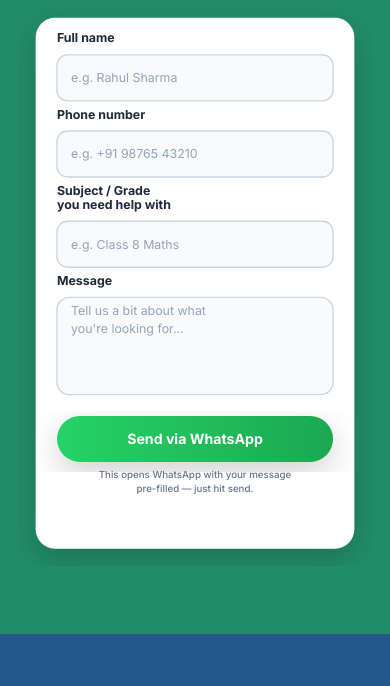
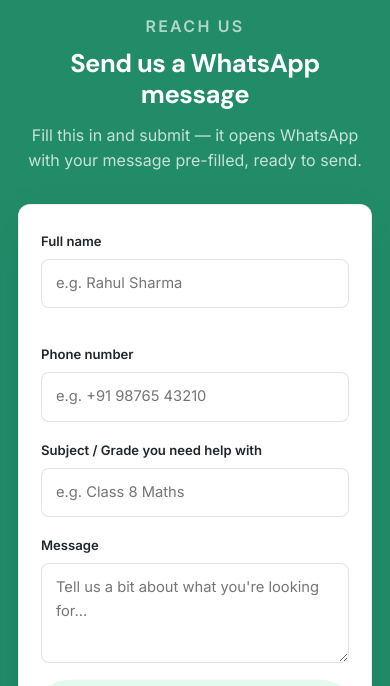
Before and after one commit to tanbirab/testpto, a plain HTML site: page contact.html in a window 390 px wide. Shown: the part 930-1616 px from the top of the page. Drawn offline with Linux system fonts and the light colour scheme.

Commit message:
Add files via upload

```diff
--- a/contact.html
+++ b/contact.html
@@ -106,141 +106,30 @@
   </div>
 </section>
 
-<!-- CONTACT FORM — cinematic full-bleed section, coded inline SVG
-     rebuilt from the uploaded WHATSAPP_FORM.svg. Colors, radii,
-     shadow and gradient preserved exactly from the source; only the
-     font-family was swapped to the site's own type (--font-body),
-     and the outer section is sized on the same min-height:(100vh -
-     header) rhythm as the homepage's .faq-cinema so it reads as one
-     more full screen in the same cinematic sequence. The submit
-     button is wired to the same data-wa WhatsApp-link mechanism
-     used by every other CTA on the site (see script.js). -->
+<!-- CONTACT FORM — a real, responsive HTML form (same .form-card
+     pattern used on Apply/Review) sitting on the site's green
+     cinematic band. Wired to #contactForm -> setupContactForm() in
+     script.js, which opens WhatsApp with the message pre-filled. -->
 <section class="contact-form-cinema" id="contact-form">
-  <div class="contact-form-frame">
-    <svg class="contact-form-svg" viewBox="0 0 1600 680" xmlns="http://www.w3.org/2000/svg" role="img" aria-label="WhatsApp contact form">
-      <defs>
-        <filter id="cf-shadow" x="-5%" y="-10%" width="110%" height="130%">
-          <feDropShadow dx="0" dy="20" stdDeviation="28" flood-color="#000000" flood-opacity="0.18" />
-        </filter>
-        <linearGradient id="cf-btn-whatsapp" x1="0%" y1="0%" x2="100%" y2="0%">
-          <stop offset="0%" stop-color="#25D366" />
-          <stop offset="100%" stop-color="#1DA851" />
-        </linearGradient>
-      </defs>
-
-      <rect width="1600" height="680" fill="#228C68" />
-
-      <g transform="translate(60, 60)" filter="url(#cf-shadow)">
-        <rect width="1480" height="560" rx="28" fill="#FFFFFF" />
-
-        <g transform="translate(60, 60)">
-
-          <!-- Full name -->
-          <g transform="translate(0, 0)">
-            <text x="0" y="0" style="font-family:var(--font-body)" font-size="17" font-weight="700" fill="#1E293B">Full name</text>
-            <rect y="16" width="430" height="64" rx="14" fill="#F8FAFC" stroke="#CBD5E1" stroke-width="1.5" />
-            <text x="20" y="55" style="font-family:var(--font-body)" font-size="16" fill="#94A3B8">e.g. Rahul Sharma</text>
-          </g>
-
-          <!-- Phone number -->
-          <g transform="translate(465, 0)">
-            <text x="0" y="0" style="font-family:var(--font-body)" font-size="17" font-weight="700" fill="#1E293B">Phone number</text>
-            <rect y="16" width="430" height="64" rx="14" fill="#F8FAFC" stroke="#CBD5E1" stroke-width="1.5" />
-            <text x="20" y="55" style="font-family:var(--font-body)" font-size="16" fill="#94A3B8">e.g. +91 98765 43210</text>
-          </g>
-
-          <!-- Subject / Grade -->
-          <g transform="translate(930, 0)">
-            <text x="0" y="0" style="font-family:var(--font-body)" font-size="17" font-weight="700" fill="#1E293B">Subject / Grade you need help with</text>
-            <rect y="16" width="430" height="64" rx="14" fill="#F8FAFC" stroke="#CBD5E1" stroke-width="1.5" />
-            <text x="20" y="55" style="font-family:var(--font-body)" font-size="16" fill="#94A3B8">e.g. Class 8 Maths</text>
-          </g>
-
-          <!-- Message -->
-          <g transform="translate(0, 130)">
-            <text x="0" y="0" style="font-family:var(--font-body)" font-size="17" font-weight="700" fill="#1E293B">Message</text>
-            <rect y="16" width="1360" height="180" rx="16" fill="#F8FAFC" stroke="#CBD5E1" stroke-width="1.5" />
-            <text x="20" y="55" style="font-family:var(--font-body)" font-size="16" fill="#94A3B8">Tell us a bit about what you're looking for...</text>
-            <path d="M1344 182L1352 174M1348 182L1352 178" stroke="#CBD5E1" stroke-width="2" stroke-linecap="round" />
-          </g>
-
-          <!-- Submit -->
-          <a href="#" data-wa data-wa-msg="Hi Tutoria, I'd like to get in touch." aria-label="Send via WhatsApp">
-            <g transform="translate(455, 360)" style="cursor:pointer;">
-              <rect width="450" height="64" rx="32" fill="url(#cf-btn-whatsapp)" filter="url(#cf-shadow)" />
-              <text x="225" y="38" text-anchor="middle" style="font-family:var(--font-body)" font-size="18" font-weight="700" fill="#FFFFFF">Send via WhatsApp</text>
-            </g>
-          </a>
-          <text x="680" y="456" text-anchor="middle" style="font-family:var(--font-body)" font-size="13" font-weight="500" fill="#64748B">This opens WhatsApp with your message pre-filled — just hit send.</text>
-
-        </g>
-      </g>
-    </svg>
-
-    <!-- Mobile layout: same fields/copy, stacked vertically in a
-         narrower canvas so the card fills the screen width with no
-         horizontal scrolling and no leftover empty space. -->
-    <svg class="contact-form-svg contact-form-svg-mobile" viewBox="0 0 400 640" xmlns="http://www.w3.org/2000/svg" role="img" aria-label="WhatsApp contact form">
-      <defs>
-        <filter id="cf-shadow-m" x="-8%" y="-10%" width="116%" height="130%">
-          <feDropShadow dx="0" dy="12" stdDeviation="18" flood-color="#000000" flood-opacity="0.18" />
-        </filter>
-        <linearGradient id="cf-btn-whatsapp-m" x1="0%" y1="0%" x2="100%" y2="0%">
-          <stop offset="0%" stop-color="#25D366" />
-          <stop offset="100%" stop-color="#1DA851" />
-        </linearGradient>
-      </defs>
-
-      <rect width="400" height="640" fill="#228C68" />
-
-      <g transform="translate(20, 20)" filter="url(#cf-shadow-m)">
-        <rect width="360" height="600" rx="22" fill="#FFFFFF" />
-
-        <g transform="translate(24, 28)">
-
-          <!-- Full name -->
-          <g transform="translate(0, 0)">
-            <text x="0" y="0" style="font-family:var(--font-body)" font-size="14" font-weight="700" fill="#1E293B">Full name</text>
-            <rect y="14" width="312" height="52" rx="12" fill="#F8FAFC" stroke="#CBD5E1" stroke-width="1.5" />
-            <text x="16" y="45" style="font-family:var(--font-body)" font-size="14" fill="#94A3B8">e.g. Rahul Sharma</text>
-          </g>
-
-          <!-- Phone number -->
-          <g transform="translate(0, 86)">
-            <text x="0" y="0" style="font-family:var(--font-body)" font-size="14" font-weight="700" fill="#1E293B">Phone number</text>
-            <rect y="14" width="312" height="52" rx="12" fill="#F8FAFC" stroke="#CBD5E1" stroke-width="1.5" />
-            <text x="16" y="45" style="font-family:var(--font-body)" font-size="14" fill="#94A3B8">e.g. +91 98765 43210</text>
-          </g>
-
-          <!-- Subject / Grade -->
-          <g transform="translate(0, 172)">
-            <text x="0" y="0" style="font-family:var(--font-body)" font-size="14" font-weight="700" fill="#1E293B">Subject / Grade</text>
-            <text x="0" y="16" style="font-family:var(--font-body)" font-size="14" font-weight="700" fill="#1E293B">you need help with</text>
-            <rect y="30" width="312" height="52" rx="12" fill="#F8FAFC" stroke="#CBD5E1" stroke-width="1.5" />
-            <text x="16" y="61" style="font-family:var(--font-body)" font-size="14" fill="#94A3B8">e.g. Class 8 Maths</text>
-          </g>
-
-          <!-- Message -->
-          <g transform="translate(0, 274)">
-            <text x="0" y="0" style="font-family:var(--font-body)" font-size="14" font-weight="700" fill="#1E293B">Message</text>
-            <rect y="14" width="312" height="110" rx="14" fill="#F8FAFC" stroke="#CBD5E1" stroke-width="1.5" />
-            <text x="16" y="34" style="font-family:var(--font-body)" font-size="14" fill="#94A3B8">Tell us a bit about what</text>
-            <text x="16" y="54" style="font-family:var(--font-body)" font-size="14" fill="#94A3B8">you're looking for...</text>
-          </g>
-
-          <!-- Submit -->
-          <a href="#" data-wa data-wa-msg="Hi Tutoria, I'd like to get in touch." aria-label="Send via WhatsApp">
-            <g transform="translate(0, 422)" style="cursor:pointer;">
-              <rect width="312" height="52" rx="26" fill="url(#cf-btn-whatsapp-m)" filter="url(#cf-shadow-m)" />
-              <text x="156" y="32" text-anchor="middle" style="font-family:var(--font-body)" font-size="16" font-weight="700" fill="#FFFFFF">Send via WhatsApp</text>
-            </g>
-          </a>
-          <text x="156" y="492" text-anchor="middle" style="font-family:var(--font-body)" font-size="11" font-weight="500" fill="#64748B">This opens WhatsApp with your message</text>
-          <text x="156" y="508" text-anchor="middle" style="font-family:var(--font-body)" font-size="11" font-weight="500" fill="#64748B">pre-filled — just hit send.</text>
-
-        </g>
-      </g>
-    </svg>
+  <div class="contact-form-frame" style="max-width:760px;">
+    <div class="section-head" style="text-align:center; margin-bottom:30px;">
+      <p class="eyebrow" style="color:rgba(255,255,255,.65);">Reach Us</p>
+      <h2 style="color:#fff; font-size:clamp(1.6rem,2.6vw,2.1rem); margin-top:10px; font-weight:700;">Send us a WhatsApp message</h2>
+      <p style="color:rgba(255,255,255,.75); margin-top:12px;">Fill this in and submit — it opens WhatsApp with your message pre-filled, ready to send.</p>
+    </div>
+    <form class="form-card" id="contactForm">
+      <div class="form-row">
+        <div class="field"><label>Full name</label><input type="text" name="name" placeholder="e.g. Rahul Sharma" required></div>
+        <div class="field"><label>Phone number</label><input type="tel" name="phone" placeholder="e.g. +91 98765 43210" required></div>
+      </div>
+      <div class="field"><label>Subject / Grade you need help with</label><input type="text" name="subject" placeholder="e.g. Class 8 Maths" required></div>
+      <div class="field"><label>Message</label><textarea name="message" placeholder="Tell us a bit about what you're looking for..."></textarea></div>
+      <button type="submit" class="btn btn-whatsapp btn-lg" style="width:100%; justify-content:center;">
+        <svg viewBox="0 0 32 32"><path fill="currentColor" d="M16.001 3C9.096 3 3.5 8.596 3.5 15.5c0 2.42.67 4.68 1.83 6.61L3 29l7.06-2.28a12.44 12.44 0 0 0 5.94 1.52h.01c6.9 0 12.5-5.6 12.5-12.5S22.9 3 16 3Zm0 22.6h-.01a10.4 10.4 0 0 1-5.31-1.46l-.38-.22-4.19 1.35 1.37-4.08-.25-.42a10.36 10.36 0 0 1-1.6-5.5c0-5.75 4.68-10.43 10.44-10.43 2.79 0 5.41 1.09 7.38 3.06a10.35 10.35 0 0 1 3.05 7.37c0 5.75-4.69 10.43-10.5 10.43Zm5.72-7.8c-.31-.16-1.85-.91-2.14-1.02-.29-.1-.5-.16-.71.16-.21.31-.81 1.02-1 1.23-.18.21-.37.23-.68.08-.31-.16-1.32-.49-2.51-1.55-.93-.83-1.56-1.86-1.74-2.17-.18-.31-.02-.48.14-.63.14-.14.31-.37.47-.55.16-.19.21-.31.31-.52.1-.21.05-.39-.03-.55-.08-.16-.71-1.71-.97-2.34-.26-.62-.52-.53-.71-.54h-.6c-.21 0-.55.08-.84.39-.29.31-1.1 1.08-1.1 2.62 0 1.55 1.13 3.05 1.29 3.26.16.21 2.22 3.39 5.38 4.75.75.32 1.34.51 1.8.66.76.24 1.44.21 1.99.13.61-.09 1.85-.76 2.11-1.49.26-.73.26-1.36.18-1.49-.08-.13-.29-.21-.6-.37Z"/></svg>
+        Send via WhatsApp
+      </button>
+      <p class="form-note">This opens WhatsApp with your message pre-filled — just hit send.</p>
+    </form>
   </div>
 </section>
 
--- a/style.css
+++ b/style.css
@@ -1073,21 +1073,17 @@ section{padding:88px 0;}
   padding:clamp(48px,7vh,84px) 0;
 }
 .contact-form-frame{
-  max-width:var(--container);
   margin:0 auto;
   padding:0 32px;
   width:100%;
 }
-.contact-form-svg{ width:100%; height:auto; display:block; }
-.contact-form-svg-mobile{ display:none; }
+.contact-form-cinema .form-note{ text-align:center; }
 @media (max-width:1000px){
   .contact-form-cinema{ padding:7vh 0; }
 }
 @media (max-width:640px){
   .contact-form-cinema{ padding:8vh 0; }
   .contact-form-frame{ padding:0 18px; }
-  .contact-form-svg{ display:none; }
-  .contact-form-svg-mobile{ display:block; }
 }
 
 /* -------------------- forms -------------------- */
```
